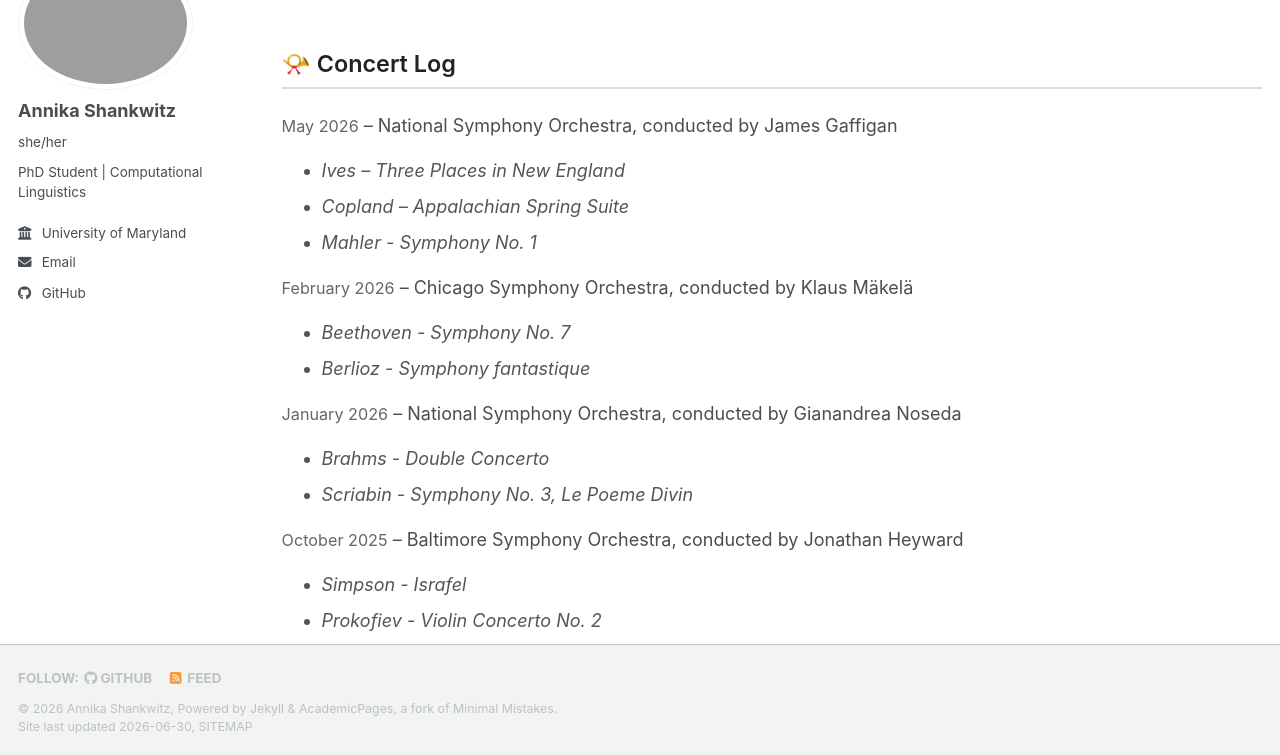
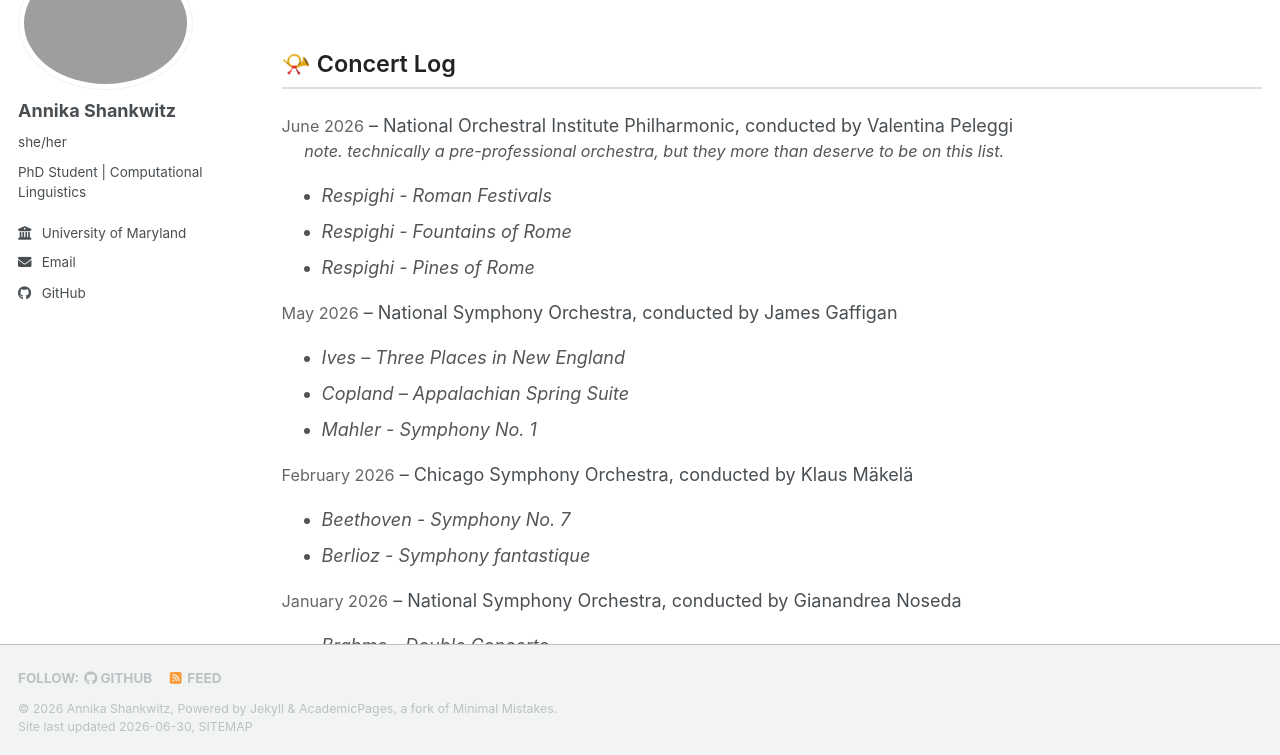
Before and after one commit to its-Annika/its-Annika.github.io, a Jekyll site: the page built from _pages/music.html, in a window 1280 px wide and 900 px high, scrolled down 621 px, cut to the strip 145-900 px from the top of the window. Built offline with Jekyll 4.4.1, drawn with Linux system fonts in a browser that asks for light colours; a script bundle is joined from its source files by our own code; library files that are not in the unit come from our copies.

Commit message:
Update music.html

```diff
--- a/_pages/music.html
+++ b/_pages/music.html
@@ -158,6 +158,23 @@ author_profile: true
 <div class="concerts-section">
   <h2>📯 Concert Log</h2>
   <div class="concert-list">
+
+
+     <div class="concert-entry">
+      <div class="concert-header">
+        <span class="concert-date">June 2026</span> &ndash;
+        <span class="concert-ensemble">National Orchestral Institute Philharmonic</span>,
+        conducted by Valentina Peleggi
+      </div>
+      <em style="display:block; margin-left:1.4em; color:#555; font-size:0.9em;">note. technically a pre-professional orchestra, but they more than deserve to be on this list.</em>
+      <ul class="concert-programme">
+         <li>Respighi - Roman Festivals</li>
+        <li>Respighi - Fountains of Rome</li>
+        <li>Respighi - Pines of Rome</li>
+      </ul>
+    </div>
+
+
 
     <div class="concert-entry">
       <div class="concert-header">
```
